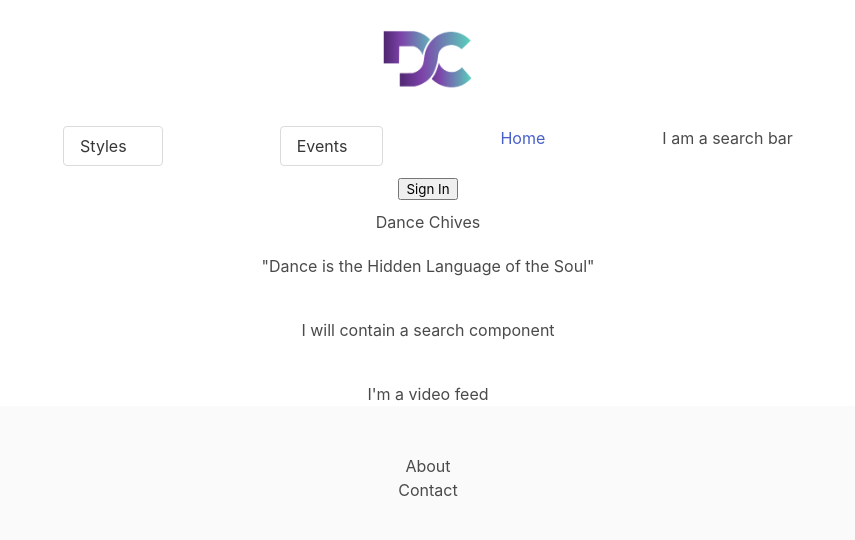
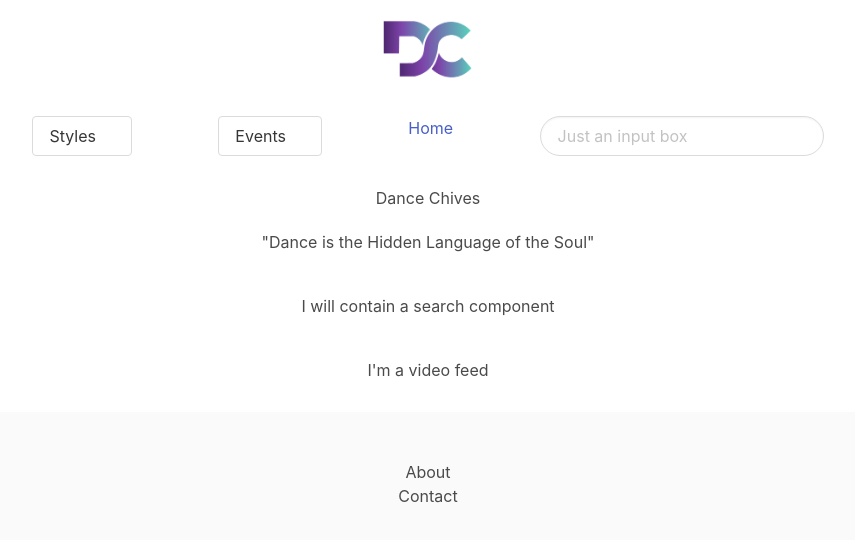
Before and after one commit to brandonawds/DanceChivesMVP, a React (Create React App) app: page / in a window 1280 px wide. Shown: the top 540 px of the page, without its empty margins (212-1067 px from the left). Built offline with nearby package versions, Linux system fonts and the light colour scheme; no server answers.

Commit message:
added a search input box but its not hooked up to anything

```diff
--- a/src/App.js
+++ b/src/App.js
@@ -3,7 +3,7 @@ import { Route, Switch } from "react-router-dom";
 import "./App.css";
 // * Component Imports
 import RoutesTree from "./Components/RoutesTree";
-import Header from "./Components/SharedComponents/Header";
+import Header from "./Components/HeaderComponents/Header";
 import Footer from "./Components/SharedComponents/Footer";
 
 function App() {
--- a/src/CSS/Home.css
+++ b/src/CSS/Home.css
@@ -6,4 +6,5 @@
 .home-cont {
   display: grid;
   grid-gap: 40px;
+  margin: 30px;
 }
--- /dev/null
+++ b/src/Components/HeaderComponents/Header.jsx
@@ -0,0 +1,18 @@
+import React from "react";
+// * Component Imports
+import NavBar from "../NavBarComponents/NavBar";
+
+const Header = () => {
+  return (
+    <div className="header">
+      <img
+        className="logo-img"
+        src="dance-chives-logo.png"
+        alt="DC letters in blue and green"
+      />
+      <NavBar />
+    </div>
+  );
+};
+
+export default Header;
--- a/src/Components/SharedComponents/NavBar.jsx
+++ b/src/Components/NavBarComponents/NavBar.jsx
@@ -63,11 +63,6 @@ const NavBar = () => {
 
   return (
     <div className="navBar">
-      <img
-        className="logo-img"
-        src="dance-chives-logo.png"
-        alt="DC letters in blue and green"
-      />
       <div className="links">
         <div className={"dropdown is-hoverable"}>
           <div className="dropdown-trigger">
@@ -153,11 +148,11 @@ const NavBar = () => {
 
         <SearchBar />
       </div>
-      {loggedInUser ? (
+      {/* {loggedInUser ? (
         <button onClick={signOut}>Logout </button>
       ) : (
         <button onClick={Login}>Sign In</button>
-      )}
+      )} */}
     </div>
   );
 };
--- /dev/null
+++ b/src/Components/NavBarComponents/SearchBar.jsx
@@ -0,0 +1,15 @@
+import React from "react";
+
+const SearchBar = () => {
+  return (
+    <div>
+      <input
+        class="input is-rounded"
+        type="text"
+        placeholder="Just an input box"
+      />
+    </div>
+  );
+};
+
+export default SearchBar;
--- a/src/Components/RoutesTree.jsx
+++ b/src/Components/RoutesTree.jsx
@@ -5,7 +5,7 @@ import { Route, Switch } from "react-router-dom";
 import Home from "./Home/Home";
 import Signup from "./Signup/Signup";
 import Login from "./Login/Login";
-import Header from "./SharedComponents/Header";
+import Header from "./HeaderComponents/Header";
 import ResultsPage from "./Results/ResultsPage";
 import AboutPage from "./About/About";
 import ContactPage from "./Contact/Contact";
--- a/src/Components/SharedComponents/Header.jsx
+++ /dev/null
@@ -1,13 +0,0 @@
-import React from "react";
-// * Component Imports
-import NavBar from "./NavBar";
-
-const Header = () => {
-  return (
-    <div className="header">
-      <NavBar />
-    </div>
-  );
-};
-
-export default Header;
--- a/src/Components/SharedComponents/SearchBar.jsx
+++ /dev/null
@@ -1,7 +0,0 @@
-import React from "react";
-
-const SearchBar = () => {
-  return <div>I am a search bar</div>;
-};
-
-export default SearchBar;
```
